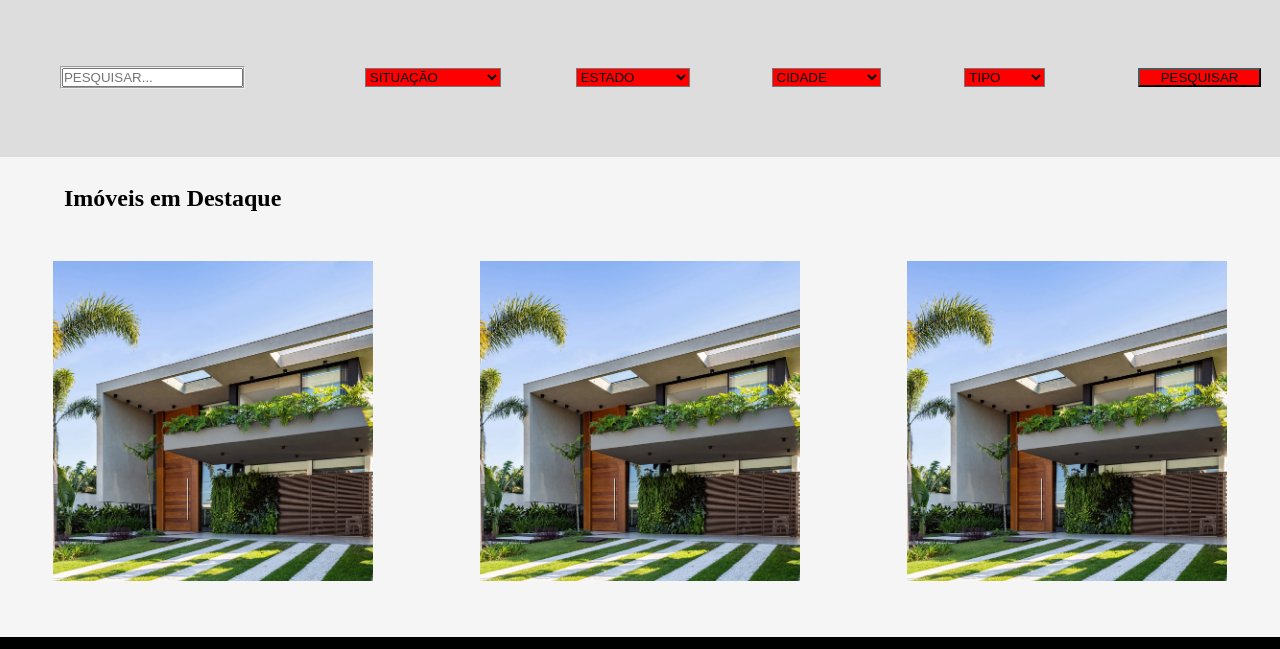
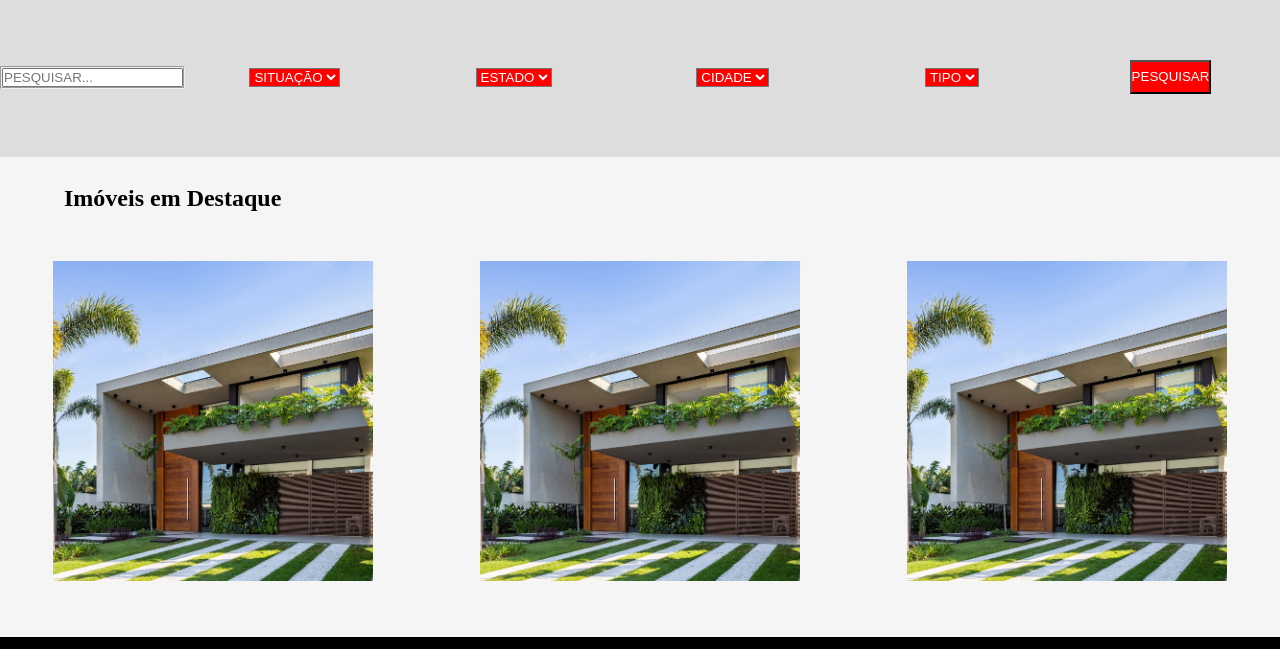
Before and after one commit to LoriaLawrenceZ/SA1_LMR, a plain HTML site: page Atividade3/html/index.html in a window 1280 px wide. Shown: the part 151-800 px from the top of the page. Drawn offline with Linux system fonts and the light colour scheme.

Commit message:
Arrumando Área de pesquisa

```diff
--- a/Atividade3/css/style.css
+++ b/Atividade3/css/style.css
@@ -41,6 +41,11 @@ nav a{
     text-decoration: none;
     font-family: 'Courier New', Courier, monospace;
     font-size: 24px;
+
+    transition: .3s;
+}
+nav a:hover{
+    transition: .3s;
 }
 
 /*----Pesquisa----*/
@@ -55,11 +60,17 @@ nav a{
 }
 .situacao-fs, .estado-fs, .cidade-fs, .tipo-fs, .pesquisar-fs{
     border: none;
+
+    text-align: center;
+    width: 20%;
 }
 #status{
+    line-height: 30px;
+
+    text-align: center;
+    color: white;
+
     background-color: red;
-    width: 150%;
-    height: 140%;
 }
 /*----Destaque----*/
 .destaque{
```
